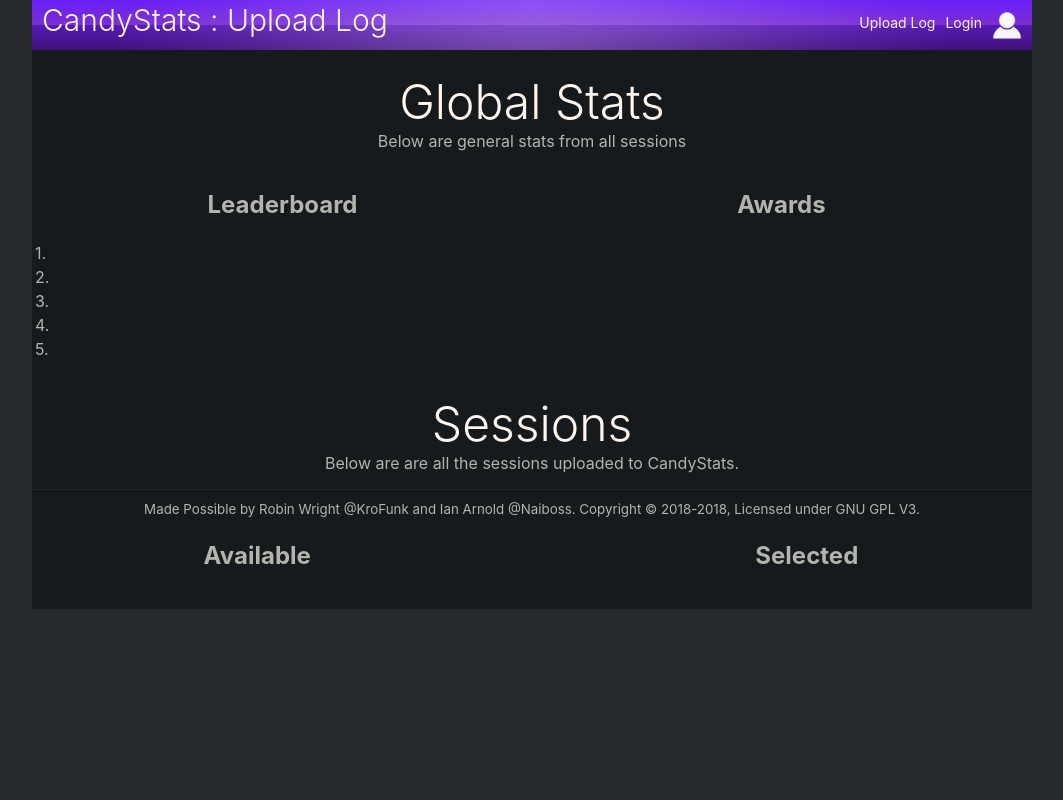
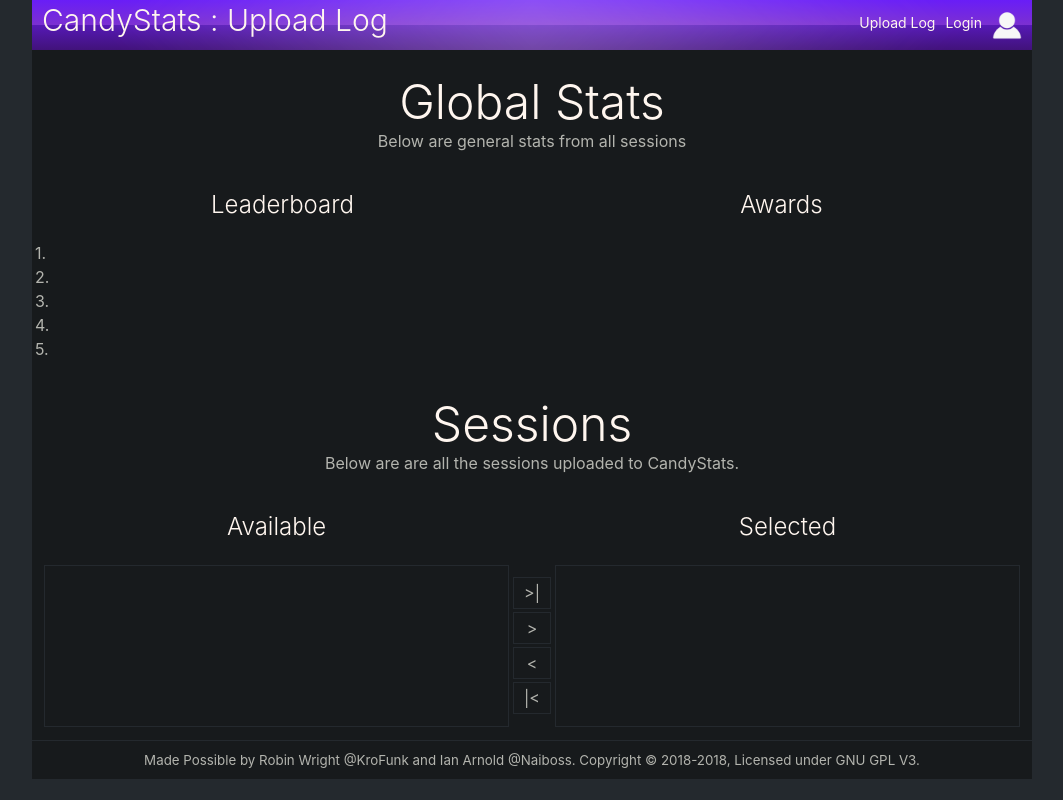
Before and after one commit to KroFunk/CandyStats, a PHP site: page / in a window 1280 px wide. Shown: the whole page, without its empty margins (108-1171 px from the left). Run offline with PHP 8.4, Linux system fonts and the light colour scheme; some libraries are stand-ins or nearby versions.

Commit message:
style changes

```diff
--- a/index.php
+++ b/index.php
@@ -85,24 +85,50 @@
   </center>
   <table style='width:100%;'>
     <tr>
-      <td style='width:45%;'>
+      <td style='width:48%;padding-left:10px;'>
         <center><h2>Available</h2></center>
       </td>
       <td>
       </td>
-      <td style='width:45%;'>
+      <td style='width:48%;padding-right:10px;'>
         <center><h2>Selected</h2></center>
       </td>
     </tr>
     <tr>
+      <td style='padding-left:10px;'>
+        <div class='SelectionDiv'>
+          <br>
+          <br>
+          <br>
+          <br>
+          <br>
+          <br>
+          <br>
+          <br>
+        </div>
+      </td>
       <td>
+        <div class='SelectionDiv SelectionButton'>>|</div>
+        <div class='SelectionDiv SelectionButton'>></div>
+        <div class='SelectionDiv SelectionButton'><</div>
+        <div class='SelectionDiv SelectionButton'>|<</div>
 
       </td>
-      <td>
-
+      <td style='padding-right:10px;'>
+        <div class='SelectionDiv'>
+        <br>
+        <br>
+        <br>
+        <br>
+        <br>
+        <br>
+        <br>
+        <br>
+        </div>
       </td>
     </tr>
     <tr>
+  </table>
 
 <hr>
 <center><small>Made Possible by Robin Wright @KroFunk and Ian Arnold @Naiboss. Copyright &copy; 2018-<?php echo date('Y') ?>, Licensed under GNU GPL V3.</small></center>
--- a/resources/styles/style.css
+++ b/resources/styles/style.css
@@ -8,12 +8,12 @@
     font-weight:300;
     font-size: 48px;
     color:#FFF6EF;
+    margin-bottom:0;
+    padding-bottom:0;
 }
-h1{
+h2{
     font-weight:300!important;
     color:#FFF6EF;
-    margin-bottom:0;
-    padding-bottom:0;
 }
 .h1Subheading{
     padding-top:0;
@@ -110,7 +110,8 @@
     color:#FFF6EF;
     font-size: 20px;
     font-weight: 300;
-    padding:2px;
+    padding-top:0px;
+    padding-left:10px;
     float:left;
     transition: all 0.5s ease-in-out;
 }
@@ -147,7 +148,7 @@
 }
 .smallMenuBar .menuLink{
     float:right;
-    padding-top:5px;
+    padding-top:2px;
     transition: all 0.5s ease-in-out;
 }
 .menuBar .menuLink{
@@ -192,3 +193,15 @@
 #drag_upload_file #selectfile {
     display: none;
 }
+.SelectionDiv{
+    border:1px solid #24292E;
+    transition:0.5s ease-in-out;
+}
+.SelectionDiv:hover{
+    border:1px solid #B3B4AE;
+}
+.SelectionButton{
+    text-align: center;
+    padding:5px;
+    margin:3px 0 3px 0;
+}
```
